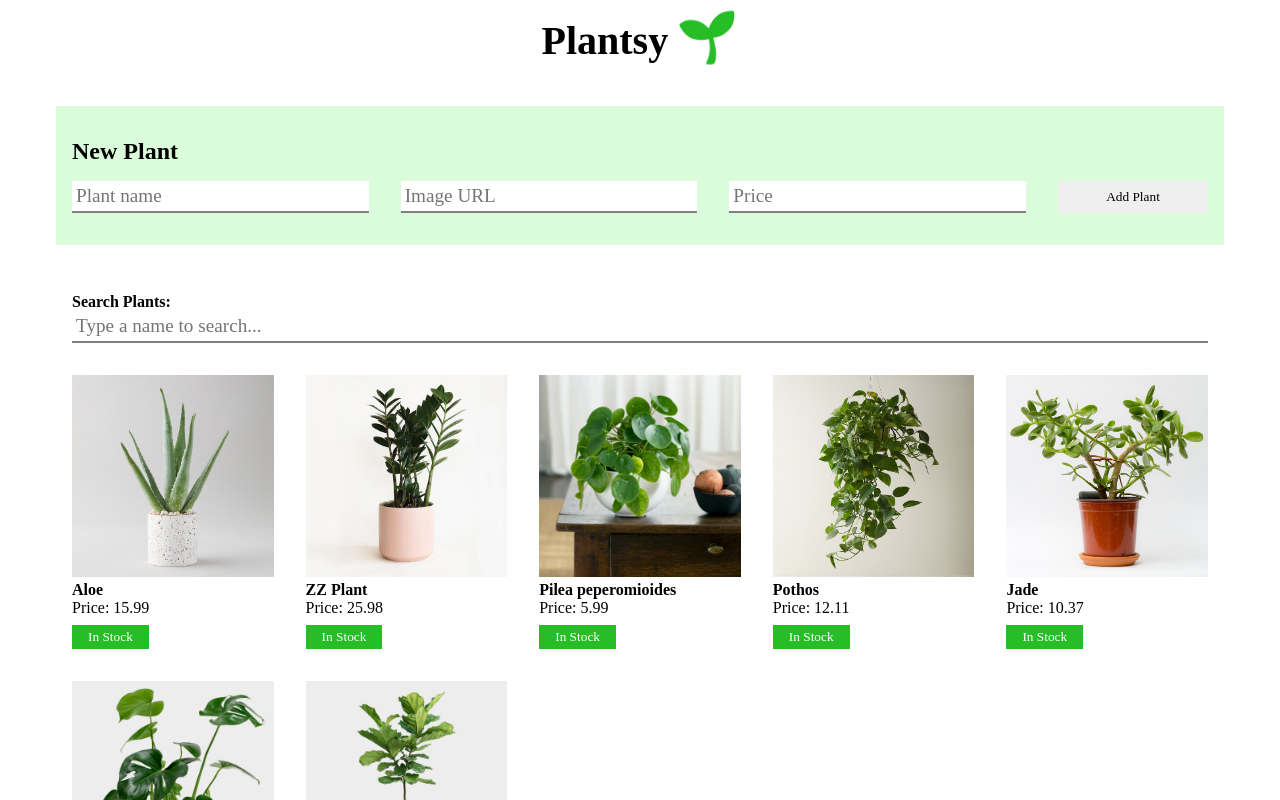
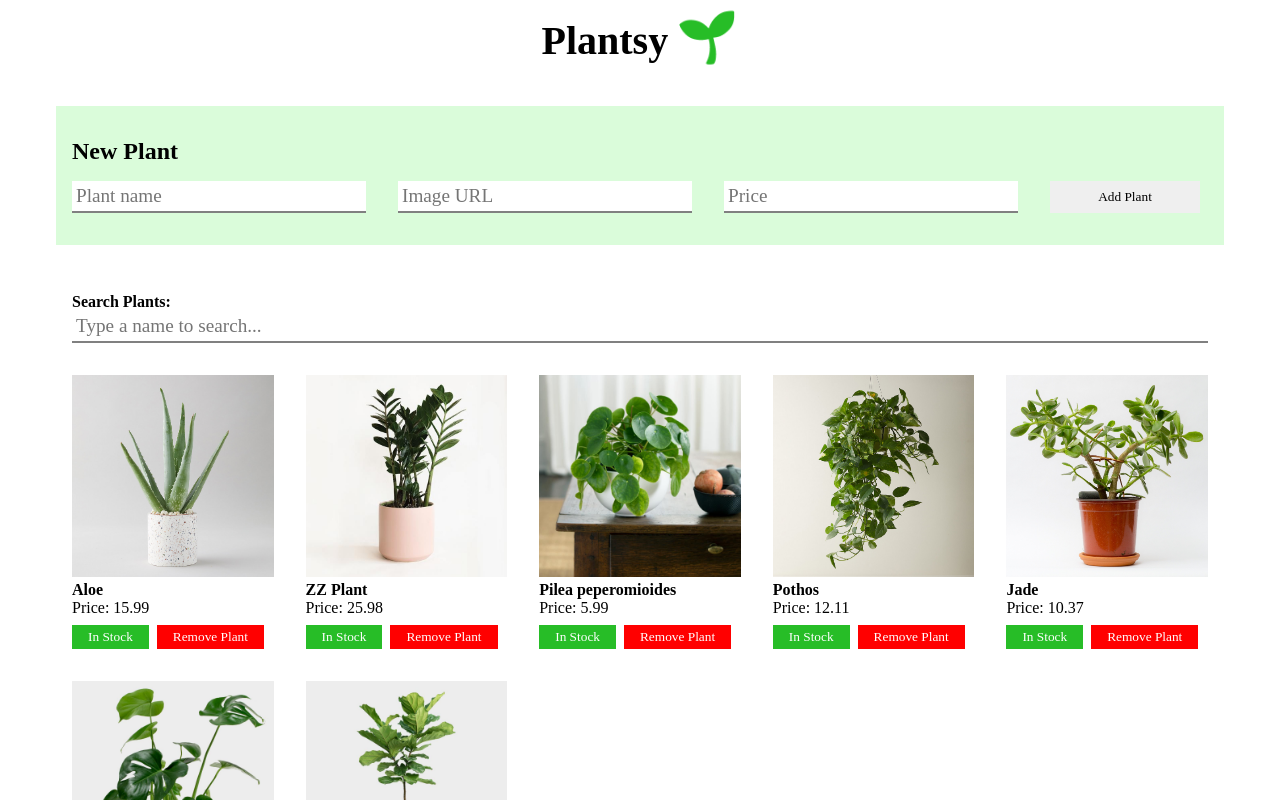
Before and after one commit to richwblake/react-hooks-mock-code-challenge-plantshop-vite, a React (Vite) app: page / in a window 1280 px wide. Shown: the top 800 px of the page. Built offline with nearby package versions, Linux system fonts and the light colour scheme; data requests are answered from the project's data file.

Commit message:
First advanced deliverable with comments. Minor changes to styling for delete button

```diff
--- a/src/components/PlantCard.jsx
+++ b/src/components/PlantCard.jsx
@@ -1,6 +1,6 @@
 import { useState } from 'react';
 
-const PlantCard = ({ plant }) => {
+const PlantCard = ({ deletePlant, plant }) => {
 
     // Destructure plant prop object using object destructure syntax. This assigns 3 variables; name, image, and price, and assigns their value to the plant object's corresponding property's value.
     const { name, image, price } = plant;
@@ -26,6 +26,12 @@ const PlantCard = ({ plant }) => {
                 // If isInStock === false, only this button is rendered.
                 <button onClick={toggleIsInStock}>Out of Stock</button>
             )}
+            {/* Adding our new button that will send a DELETE request for
+            the clicked plant. This function calls a callback function prop
+            when clicked, and the DELETE request is handled in the parent
+            component. For styling, please see the button.delete rule in the
+            index.css file in src folder. */}
+            <button onClick={_ => deletePlant(plant.id)} className="delete">Remove Plant</button>
         </li>
     );
 
--- a/src/components/PlantList.jsx
+++ b/src/components/PlantList.jsx
@@ -1,11 +1,11 @@
 import PlantCard from './PlantCard';
 
-const PlantList = ({ plants }) => {
+const PlantList = ({ deletePlant, plants }) => {
 
     // Function createPlantCards returns a new array of PlantCard componenets, created from the plants array prop.
     const createPlantCards = () => {
         // Make sure to include a 'key' prop any time you create components in a loop like this!
-        return plants.map(plant => <PlantCard key={plant.id} plant={plant} />);
+        return plants.map(plant => <PlantCard key={plant.id} deletePlant={deletePlant} plant={plant} />);
     };
 
     return (
--- a/src/components/PlantPage.jsx
+++ b/src/components/PlantPage.jsx
@@ -38,9 +38,7 @@ const PlantPage = () => {
         // The 'price' property of our plant argument is of data type String. We need to change it to a float, per the examples in the README.
         // We'll create a new object by copying our old one using the spread operator, and then only changing the price property to its Float representation.
         // Then, we'll post the newly formatted copy of our plant object to the server via a POST request
-        const formattedPlant = { ...plant, price: parseFloat(plant.price) };
-
-        // Create config object to tell fetch how to make a POST request. The body of our request is our plant with the price property of type Float.
+        const formattedPlant = { ...plant, price: parseFloat(plant.price) }; // Create config object to tell fetch how to make a POST request. The body of our request is our plant with the price property of type Float.
         const config = {
             method: "POST",
             headers: { "Content-Type": "Application/json" },
@@ -53,11 +51,29 @@ const PlantPage = () => {
             .then(newPlant => setPlants([...plants, newPlant]));
     };
 
+    // This function will operate simliarly to the one above, but instead,
+    // this function makes a DELETE request. Notice that the parameter for
+    // the post is the entire plant object, but for this function it is only
+    // a plant ID. This function is passed as a prop as follows:
+    // PlantPage -> PlantList -> all PlantCards
+    const deletePlant = plantId => {
+        fetch(API + `/plants/${plantId}`, { method: "DELETE" })
+            .then(_ => {
+                console.log(`Plant with ID: ${plantId} successfully deleted. Don't forget to check the db.json file to make sure!`);
+                // Inside of this .then function, we can be sure that the
+                // delete request was successful. Only now do we want to
+                // filter our plants state array to remove the plant that
+                // was just clicked, based on its ID. We've updated the server,
+                // now we need to update our state to match.
+                setPlants(plants.filter(p => p.id !== plantId));
+            });
+    }
+
     return (
         <main>
             <NewPlantForm postPlant={postPlant} />
             <Search search={search} setSearch={setSearch} />
-            <PlantList plants={filterPlants()} />
+            <PlantList deletePlant={deletePlant} plants={filterPlants()} />
         </main>
     );
 };
--- a/src/index.css
+++ b/src/index.css
@@ -18,6 +18,7 @@ h2 {
 
 button {
   padding: 0.25rem 1rem;
+  margin-right: 0.5rem;
   font-family: inherit;
   border: none;
   cursor: pointer;
@@ -26,6 +27,11 @@ button {
 button.primary {
   background-color: var(--green);
   color: white;
+}
+
+button.delete {
+  background-color: red;
+  color: white
 }
 
 .app {
```
